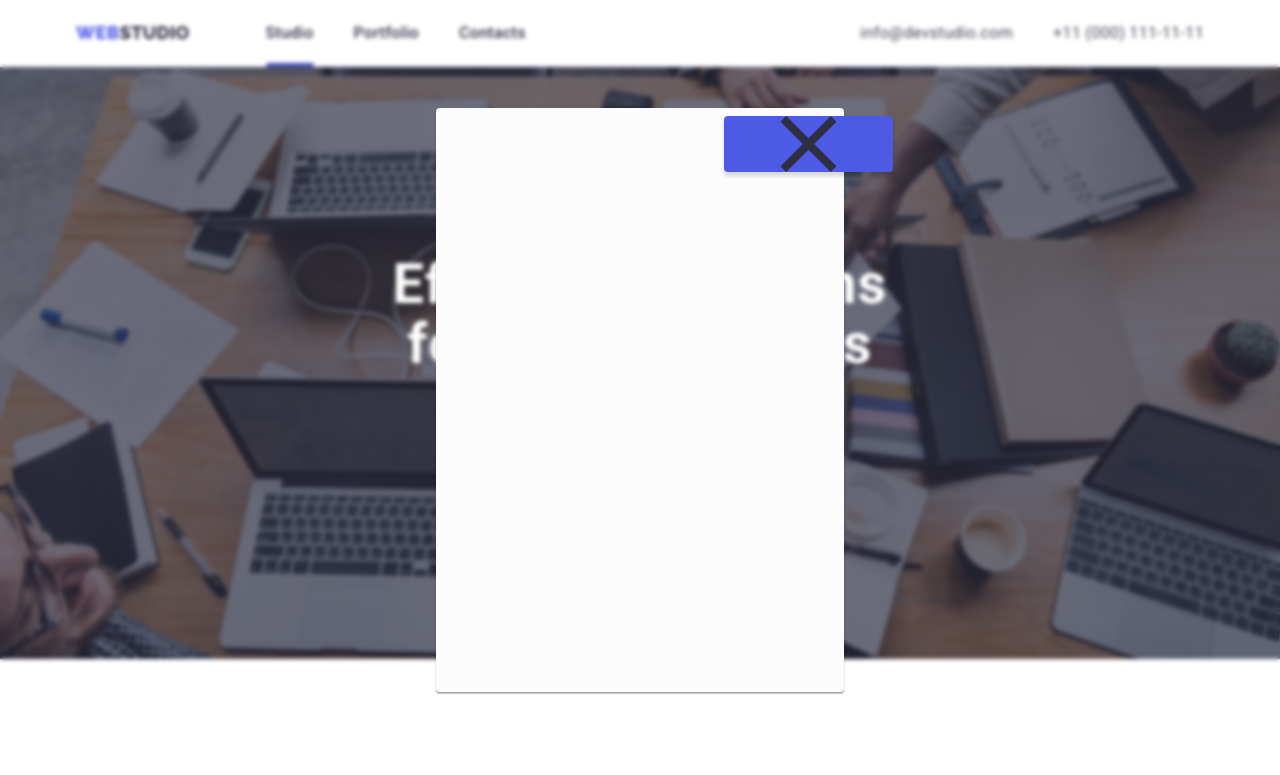
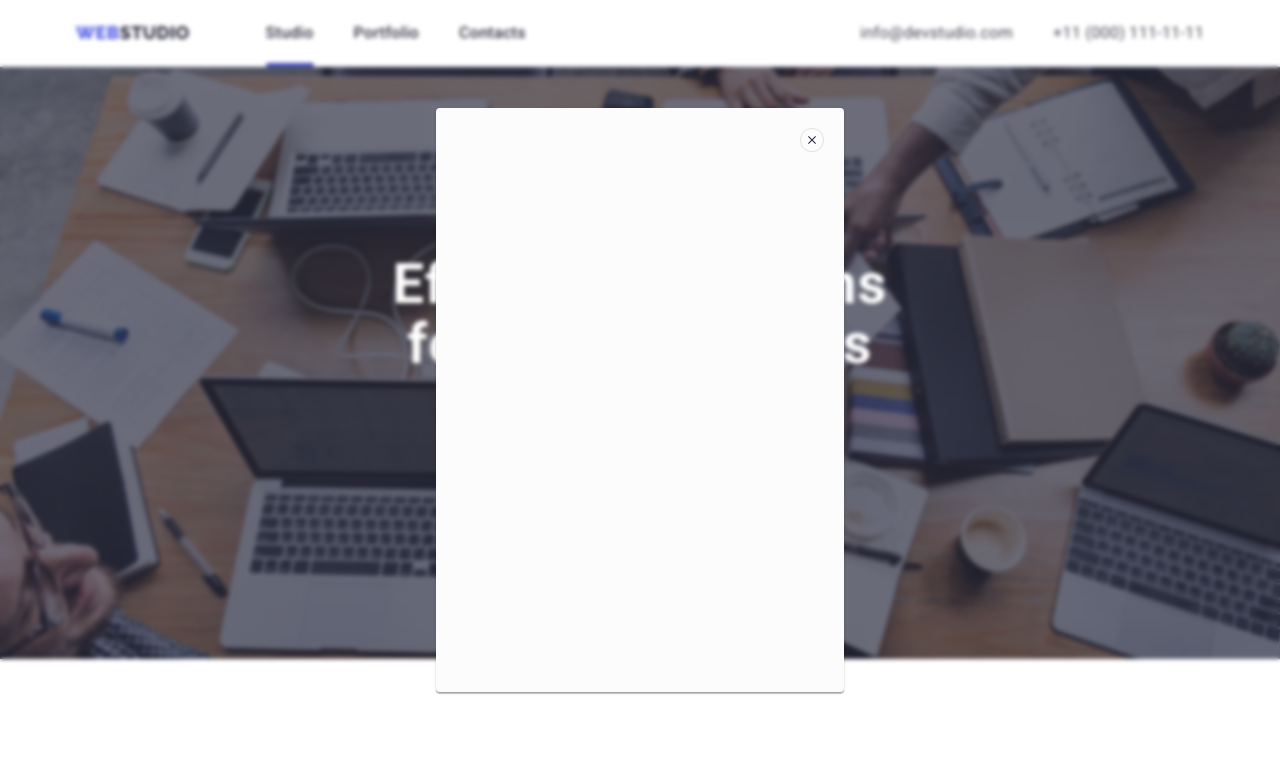
Before and after one commit to Alyonka556/hw-goit-4, a plain HTML site: page index.html in a window 1280 px wide. Both pictures are taken after a click on the button "Order Service". Shown: the top 775 px of the page. Drawn offline with nearby package versions, Linux system fonts and the light colour scheme.

Commit message:
update close-bottom

```diff
--- a/css/styles.css
+++ b/css/styles.css
@@ -614,15 +614,14 @@ margin: 0 auto;
 .modal-close{
     padding: 0;
     position: absolute;
-    top: 24px;
-    right: 24px;
+    top: 20px;
+    right: 20px;
     display: flex;
-    gap: 8px;
-    justify-content: center;
-    align-items: center;
     width: 24px;
     height: 24px;
     border-radius: 50%;
+    justify-content: center;
+    align-items: center;
     border: 1px solid rgba(0, 0, 0, 0.1);
     background-color: var(--dairy);
     transition: background-color 250ms cubic-bezier(0.4, 0, 0.2, 1),
@@ -636,12 +635,12 @@ margin: 0 auto;
   fill: var(--white);
 }
 
-.modal-btn{
+.modal-btn-close{
     fill: var(--navy-blue);
   transition: fill 250ms cubic-bezier(0.4, 0, 0.2, 1);
 }
 
-.modal-btn:hover .modal-btn,
-.modal-btn:focus .modal-btn {
+.modal-btn-close:hover .modal-btn,
+.modal-btn-close:focus .modal-btn {
   fill: var(--white);
 }
--- a/index.html
+++ b/index.html
@@ -494,7 +494,7 @@
     <div class="backdrop is-hidden" data-modal>
         <div class="modal">
             <button type="button" class="modal-close" data-modal-close>
-                <svg class="modal-btn" width="8" height="8">
+                <svg class="modal-btn-close" width="8" height="8">
                     <use href="./images/icons/icons.svg#icon-close"></use>
                 </svg>
             </button>
```
